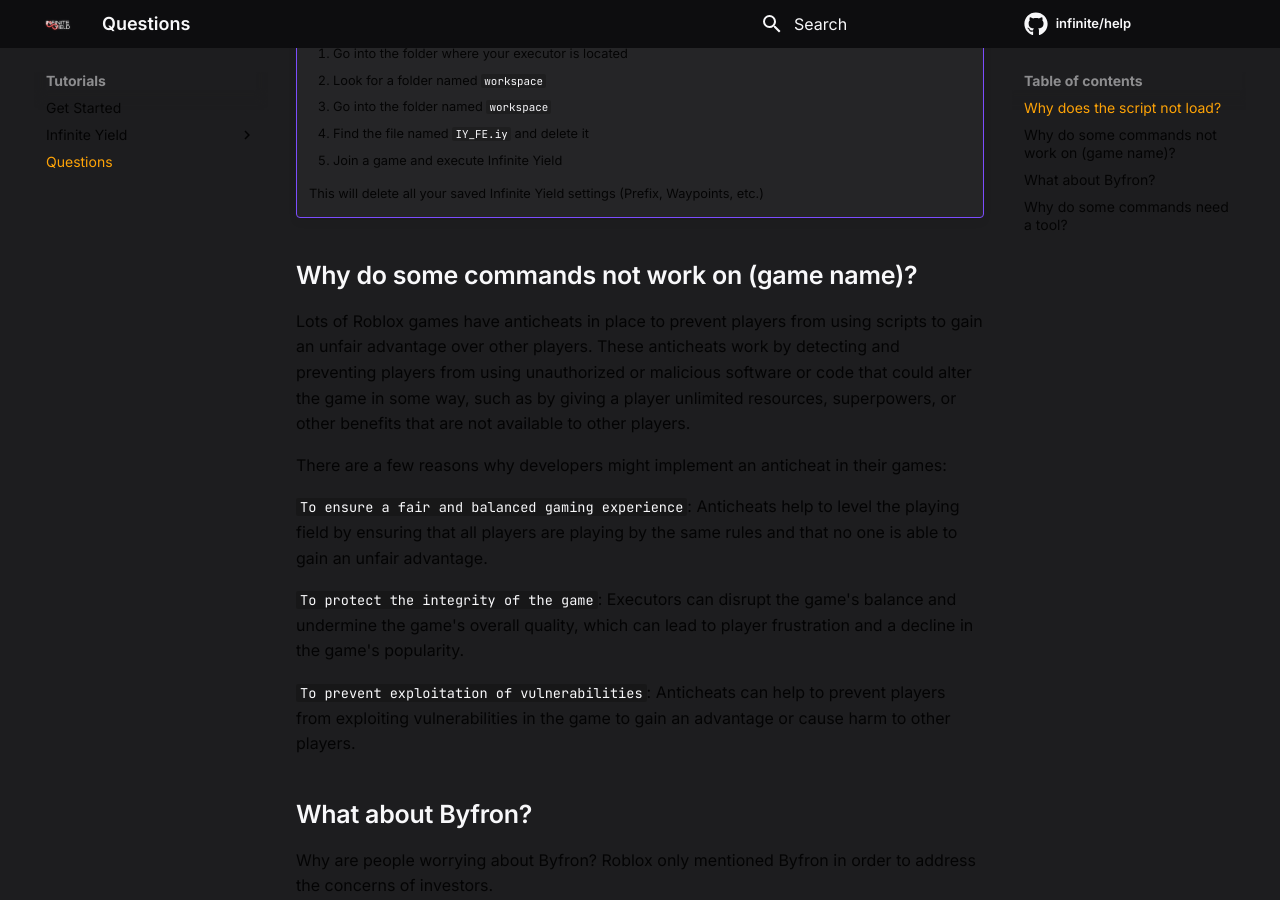
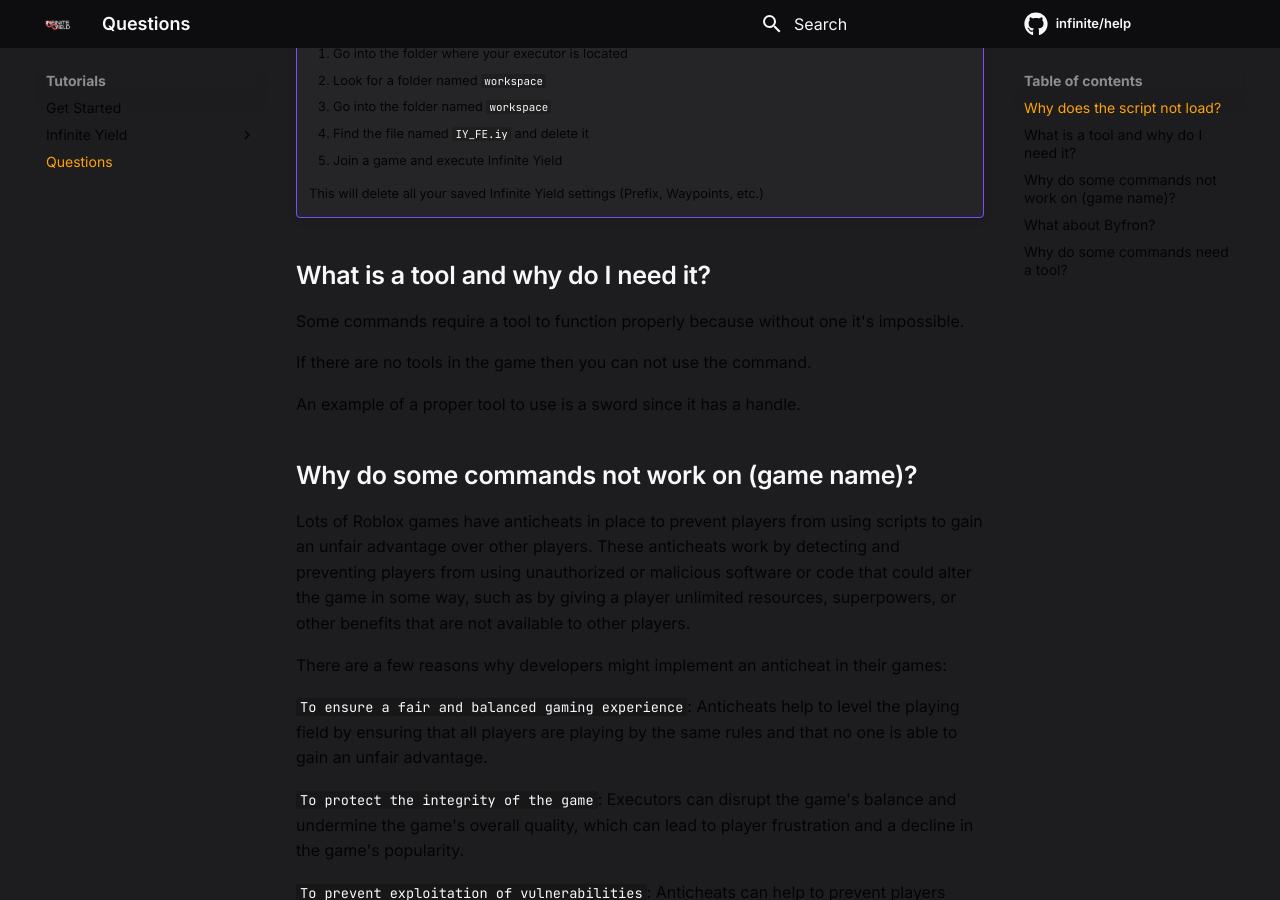
Before and after one commit to moikoros/help, an MkDocs documentation site: the page built from docs/tutorials/questions.md, in a window 1280 px wide and 900 px high, scrolled down 871 px. Built offline with MkDocs 1.6.1 and Material for MkDocs 9.7.7, drawn with Linux system fonts in a browser that asks for light colours; comment, search, counter and statistics services are not loaded.

Commit message:
Update questions.md

```diff
--- a/docs/tutorials/questions.md
+++ b/docs/tutorials/questions.md
@@ -16,6 +16,14 @@
 	5. Join a game and execute Infinite Yield
 
 	This will delete all your saved Infinite Yield settings (Prefix, Waypoints, etc.)
+
+## What is a tool and why do I need it?
+
+Some commands require a tool to function properly because without one it's impossible.
+
+If there are no tools in the game then you can not use the command.
+
+An example of a proper tool to use is a sword since it has a handle.
 
 ## Why do some commands not work on (game name)?
 
```
